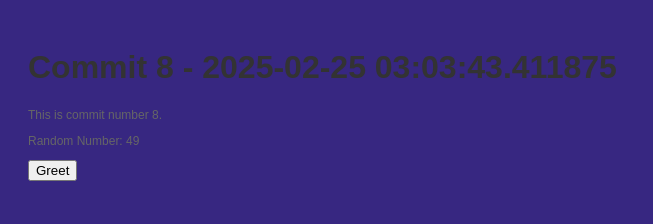
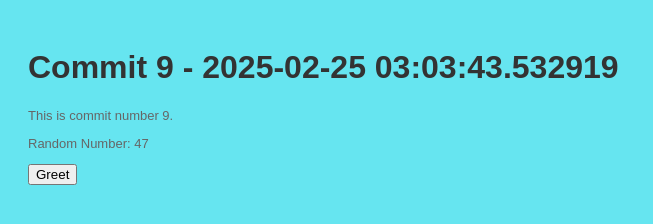
Before and after one commit to legbald0d/myrep-repo-20250225030335, a plain HTML site: page index.html in a window 1280 px wide. Shown: the whole page, without its empty margins (0-653 px from the left). Drawn offline with Linux system fonts and the light colour scheme.

Commit message:
📝 Commit 9 with HTML, CSS, and JS

```diff
--- a/index.html
+++ b/index.html
@@ -2,13 +2,13 @@
     <!DOCTYPE html>
     <html>
     <head>
-        <title>Commit 8 - 2025-02-25 03:03:43.411875</title>
+        <title>Commit 9 - 2025-02-25 03:03:43.532919</title>
         <link rel="stylesheet" href="style.css">
     </head>
     <body>
-        <h1>Commit 8 - 2025-02-25 03:03:43.411875</h1>
-        <p>This is commit number 8.</p>
-        <p>Random Number: 49</p>
+        <h1>Commit 9 - 2025-02-25 03:03:43.532919</h1>
+        <p>This is commit number 9.</p>
+        <p>Random Number: 47</p>
         <button onclick="greet()">Greet</button>
         <script src="script.js"></script>
     </body>
--- a/script.js
+++ b/script.js
@@ -2,4 +2,4 @@
     function greet() {
         alert('Hello from commit ' + commitNumber + '!');
     }
-    var commitNumber = 8;
+    var commitNumber = 9;
--- a/style.css
+++ b/style.css
@@ -1,7 +1,7 @@
 
     body {
         font-family: Arial, sans-serif;
-        background-color: #372781;
+        background-color: #66e5f0;
         padding: 20px;
     }
     h1 {
@@ -9,5 +9,5 @@
     }
     p {
         color: #666;
-        font-size: 12px;
+        font-size: 13px;
     }
```
